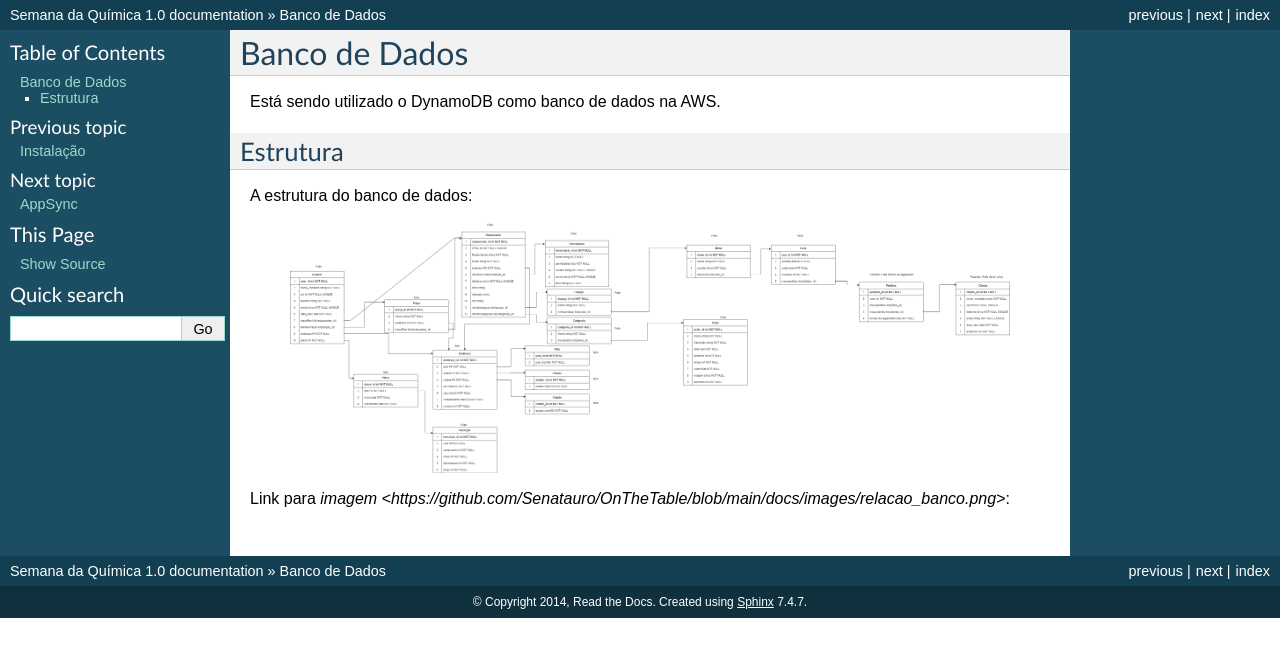
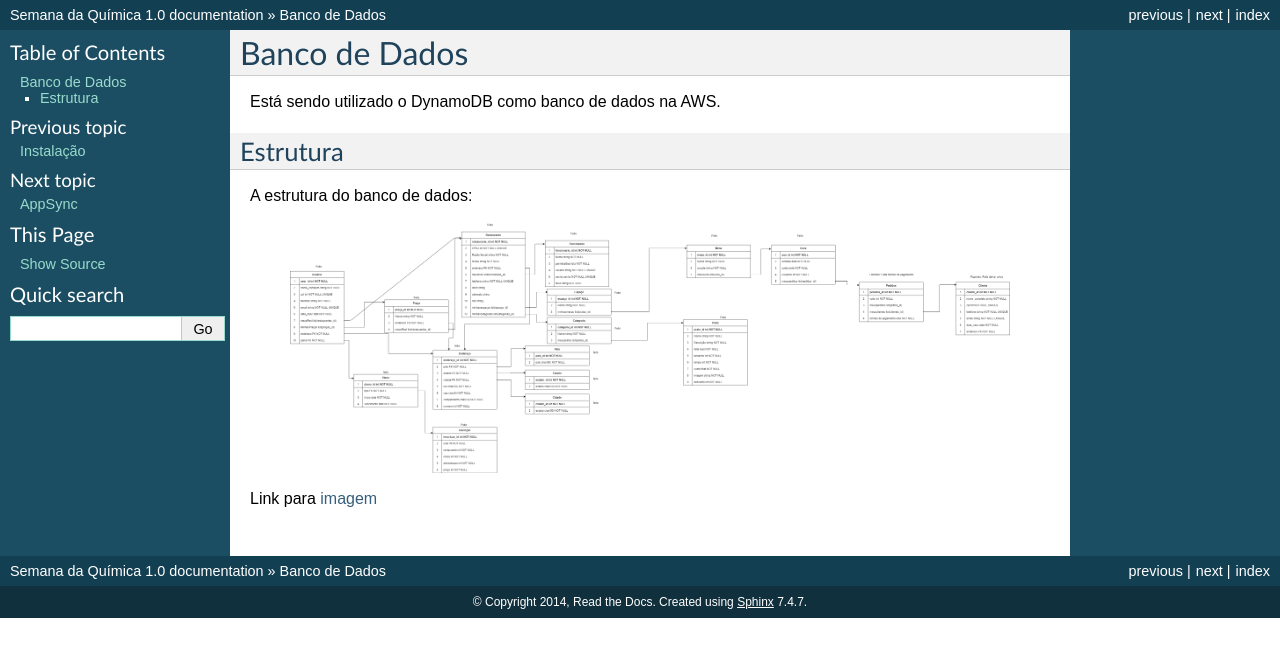
Before and after one commit to Senatauro/OnTheTable, a Sphinx documentation site: the page built from docs/3_banco_de_dados.rst, in a window 1280 px wide. Shown: the top 657 px of the page. Built offline with Sphinx 7.4.7, drawn with Linux system fonts in a browser that asks for light colours.

Commit message:
Adicionando hyperlink da imagem do banco de dados

```diff
--- a/docs/3_banco_de_dados.rst
+++ b/docs/3_banco_de_dados.rst
@@ -12,4 +12,4 @@ A estrutura do banco de dados:
               :alt: Estrutura do banco de dados
               :align: center
 
-Link para `imagem <https://github.com/Senatauro/OnTheTable/blob/main/docs/images/relacao_banco.png>`:
+Link para `imagem <https://github.com/Senatauro/OnTheTable/blob/main/docs/images/relacao_banco.png>`_
```
